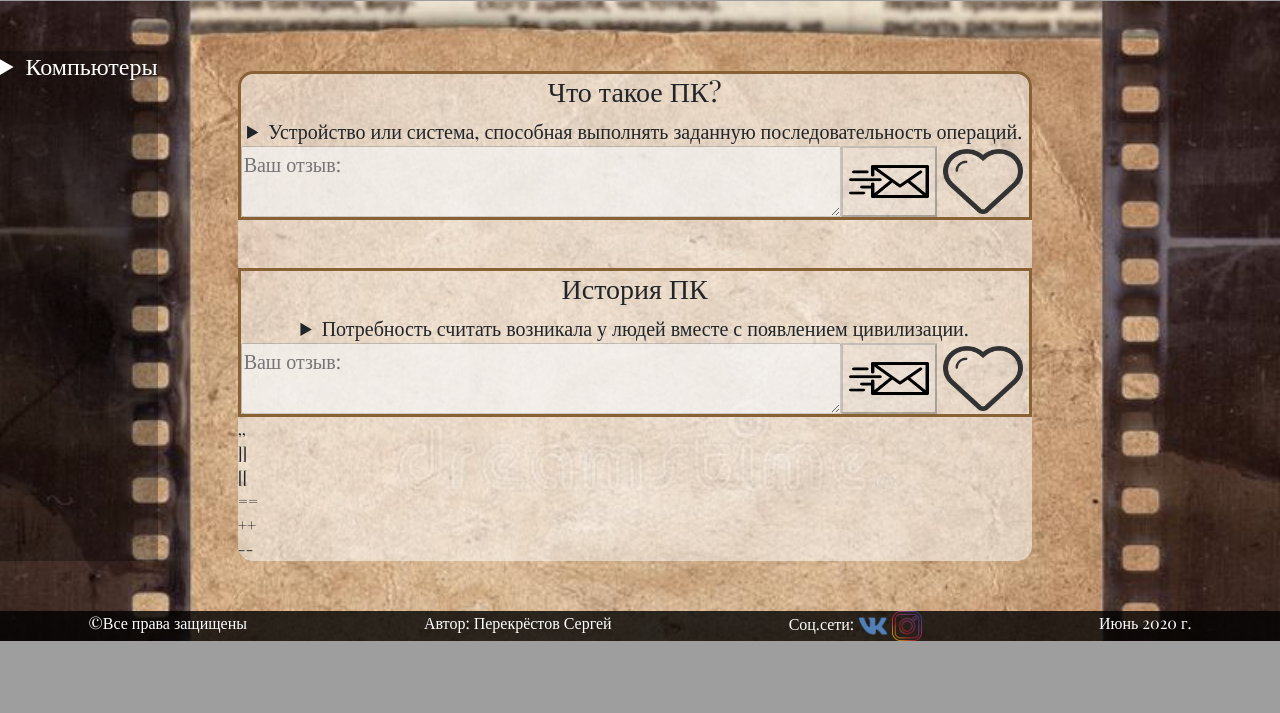
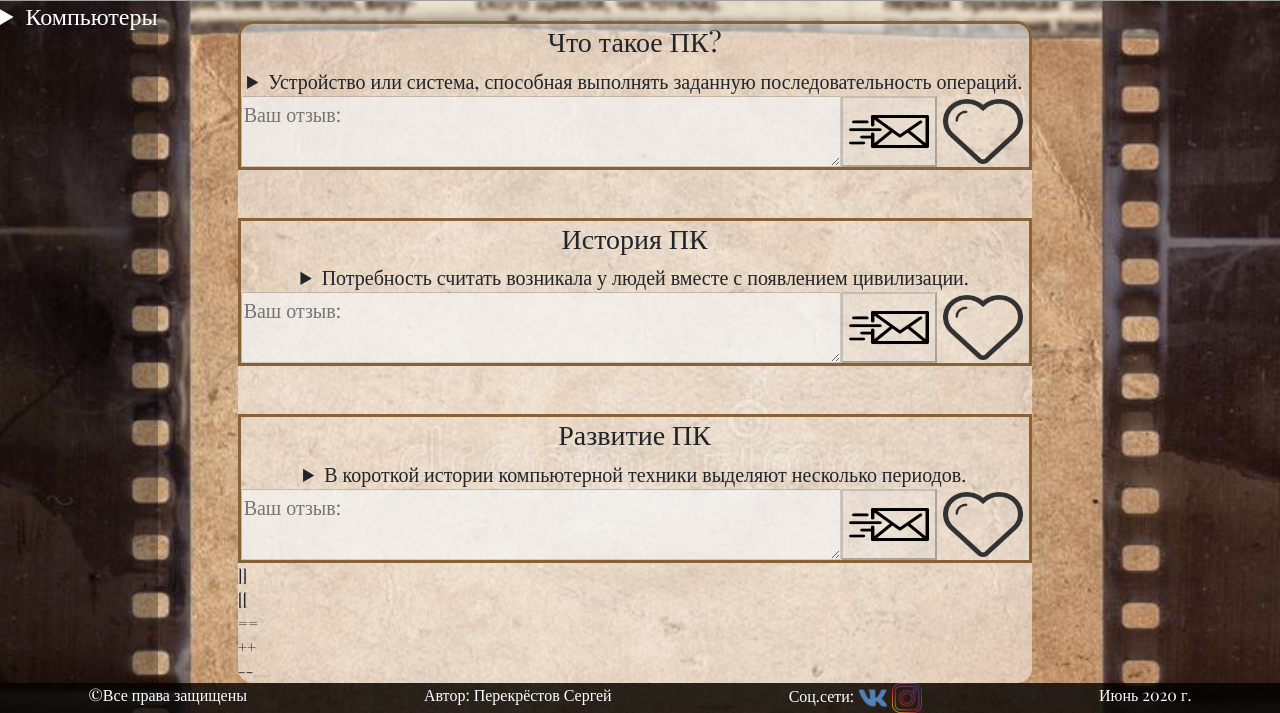
Before and after one commit to Sergey415/PC_History, a PHP site: page / in a window 1280 px wide. Shown: the part 159-872 px from the top of the page. Before the commit the page ends 800 px from the top, so only its background shows below. Run offline with PHP 8.4, Linux system fonts and the light colour scheme; some libraries are stand-ins or nearby versions; grey boxes are pictures that could not be loaded.

Commit message:
Работа над отзывами

```diff
--- a/Links/Portfolio/index.html
+++ b/Links/Portfolio/index.html
@@ -16,11 +16,11 @@
       <br>
     <div class = "container" id = "r">
         <div class = "row">
-            <div class = "col-md-9"><h1>Я,Перекрёстов Сергей Андреевич</h1>
+            <div class = "col-md-9"><h1>Я, Перекрёстов Сергей Андреевич</h1>
             <h3>На данный момент я прохожу курс web-разработки.</h3>
             <h3>Моего учителя зовут Виктор Дмитревич</h3>
             <h3>А также я прошёл начальный курс языка C++</h3>
-            <h3>Который мне преподовала и объясняла,Лада Андреевна</h3>
+            <h3>Который мне преподовала и объясняла, Лада Андреевна</h3>
             <br>
                 <a href = "https://www.ok.ru/profile/548191098690" class = "w" target="blank"><button class="btn btn-lg btn-warning">Одноклассники</button></a>
                 <a href = "https://vk.com/id450872412" class = "w" target="blank"><button class = "btn btn-warning btn-lg">Вконтакте</button></a>
--- a/Links/Portfolio/style/stylewitchPORTFOLIO.css
+++ b/Links/Portfolio/style/stylewitchPORTFOLIO.css
@@ -3,7 +3,8 @@
 }
 #r {
     border-radius: 20px;
-    background-color: rgba(91,192,222,0.8);
+    background-color: rgba(212, 116, 74, 0.4);
+    color: white;
 }
 #rt {
     background: #D8FFB3;
--- a/index.html
+++ b/index.html
@@ -11,7 +11,8 @@
   <link rel="shortcut icon" href="images/icon.png" type="image/x-icon">
   <meta name="description" content="Развитие компьютеров и их аксессуаров">
   <meta name="author" content="Перекрестов Сергей">
-  <meta name="keywords" content="Компьютерная техника, ПК, История ПК, Первый компьютер, Мышь, Первая компьютерная мышь, для чего нужна ОС">
+  <meta name="keywords"
+    content="Компьютерная техника, ПК, История ПК, Первый компьютер, Мышь, Первая компьютерная мышь, для чего нужна ОС">
   <!-- Bootstrap CSS -->
   <link rel="stylesheet" href="https://stackpath.bootstrapcdn.com/bootstrap/4.3.1/css/bootstrap.min.css"
     integrity="sha384-ggOyR0iXCbMQv3Xipma34MD+dH/1fQ784/j6cY/iJTQUOhcWr7x9JvoRxT2MZw1T" crossorigin="anonymous">
@@ -78,8 +79,10 @@
           </details>
           <div style="display: flex; flex-wrap: wrap;">
             <textarea name="comment" class="otzu" id="otz1" placeholder="Ваш отзыв:" disabled="disabled"></textarea>
-                <button id="but1"disabled="disabled" onclick="otzivi1()"><img src="images/button_submit.png" id="img1" ></button>
-                <button id="lik" disabled="disabled" onclick="like()"><img src="images/likeheartwhite.png" alt="" class="but" id="but2"></button>
+            <button id="but1" disabled="disabled" onclick="otzivi1()"><img src="images/button_submit.png"
+                id="img1"></button>
+            <button id="lik" disabled="disabled" onclick="like()"><img src="images/likeheartwhite.png" alt=""
+                class="but" id="but2"></button>
           </div>
         </div>
         <br>
@@ -90,16 +93,40 @@
           <details>
             <summary>Потребность считать возникала у людей вместе с появлением цивилизации.</summary>
             <p>Для этого издревле были изобретены инструменты.</p>
-            <p>Счётные палочки и абака, в ходе развития науки эволюционировавшие <br> в вычислительные устройства - персональные компьютеры.</p>
+            <p>Счётные палочки и абака, в ходе развития науки эволюционировавшие <br> в вычислительные устройства -
+              персональные компьютеры.</p>
             <img src="images/History_pc.jpg" id="komp_info2" alt="">
           </details>
           <div style="display: flex; flex-wrap: wrap;">
             <textarea name="comment" class="otzu" id="otz2" placeholder="Ваш отзыв:" disabled="disabled"></textarea>
-            <button id="but3"disabled="disabled" onclick="otzivi()"><img src="images/button_submit.png" id="img2" ></button>
-            <button id="lik2" disabled="disabled" onclick="like2()"><img src="images/likeheartwhite.png" alt="" class="but" id="but4"></button>
+            <button id="but3" disabled="disabled" onclick="otzivi()"><img src="images/button_submit.png"
+                id="img2"></button>
+            <button id="lik2" disabled="disabled" onclick="like2()"><img src="images/likeheartwhite.png" alt=""
+                class="but" id="but4"></button>
           </div>
         </div>
-        <div id="info3">,,</div>
+        <br><br>
+        <div id="info3" class="text-center">
+          <h3 class="text-center">Развитие ПК</h3>
+          <details>
+            <summary>В короткой истории компьютерной техники выделяют несколько периодов.</summary>
+            <p>Временное деление на периоды в определенной степени условно.</p>
+            <p>Так как когда еще выпускались компьютеры старого поколения, <br> новое поколение начинало набирать обороты.</p>
+            <img src="images/komp1_info3.jpg" id="komp_info3" alt="">
+            <p>Можно выделить общие тенденции развития компьютеров:</p>
+            <p>1.Увеличение количества элементов на единицу площади.</p>
+            <p>2.Уменьшение размеров.</p>
+            <p>3.Увеличение скорости работы.</p>
+            <p>4.Снижение стоимости.</p>
+            <p>5.Развитие программных средств, с одной стороны, и упрощение,<br> стандартизация аппаратных – с другой.</p>
+            <img src="images/komp2_info3.jpg" id="komp2_info3" alt="">
+          </details>
+          <div style="display: flex; flex-wrap: wrap;">
+            <textarea name="comment" class="otzu" id="otz3" placeholder="Ваш отзыв:" disabled="disabled"></textarea>
+            <button id="but5" disabled="disabled" onclick="otzivi3()"><img src="images/button_submit.png" id="img3"></button>
+            <button id="lik3" disabled="disabled" onclick="like3()"><img src="images/likeheartwhite.png" alt="" class="but" id="but6"></button>
+          </div>
+        </div>
         <div id="info4">]]</div>
         <div id="info5">[[</div>
         <div id="info6">==</div>
@@ -155,6 +182,16 @@
       but4.src = "images/likeheartwhite.png"
     }
   }
+  let likes3 = 1
+  function like3() {
+    likes3--
+    if (likes3 % 2 == 0) {
+      but6.src = "images/likeheartred.png"
+    }
+    if (likes3 % 2 != 0) {
+      but6.src = "images/likeheartwhite.png"
+    }
+  }
   function one(p) {
     p.style.display = "none"
   }
@@ -186,23 +223,34 @@
   async function otzivi() {
     let otzi = document.getElementById("otz2").value
     let l
-  if(but4.src=="images/likeheartred.png") {
+    if (but4.src == "images/likeheartred.png") {
       l = 1
     } else {
       l = 0
     }
-  let r = await fetch("http://BD/Otz.php?"+"otziv="+otzi+"&&id_user=3"+"&&was_like="+l)
+    let r = await fetch("http://BD/Otz.php?" + "otziv=" + otzi + "&&id_user=3" + "&&was_like=" + l)
     a = (await r.text())
   }
   async function otzivi1() {
     let otzi = document.getElementById("otz1").value
     let l
-  if(but2.src=="images/likeheartred.png") {
+    if (but2.src == "images/likeheartred.png") {
       l = 1
     } else {
       l = 0
     }
-  let r = await fetch("http://BD/Otz.php?"+"otziv="+otzi+"&&id_user=3"+"&&was_like="+l)
+    let r = await fetch("http://BD/Otz.php?" + "otziv=" + otzi + "&&id_user=3" + "&&was_like=" + l)
+    a = (await r.text())
+  }
+  async function otzivi3() {
+    let otzi = document.getElementById("otz3").value
+    let l
+    if (but6.src == "images/likeheartred.png") {
+      l = 1
+    } else {
+      l = 0
+    }
+    let r = await fetch("http://BD/Otz.php?" + "otziv=" + otzi + "&&id_user=3" + "&&was_like=" + l)
     a = (await r.text())
   }
   async function registr() {
@@ -210,32 +258,28 @@
     let familys = document.getElementById("family").value
     let logins = document.getElementById("logins").value
     let passwords = document.getElementById("passwords").value
-    let r = await fetch("http://BD/registration.php?"+"name="+names+"&&family="+familys+"&&login="+logins+"&&pass="+passwords)
+    let r = await fetch("http://BD/registration.php?" + "name=" + names + "&&family=" + familys + "&&login=" + logins + "&&pass=" + passwords)
     a = (await r.text())
-    if(a!="") {
+    if (logins != "" && passwords != "") {
       Swal.fire({
         title: "Успешно!",
         timer: 1500
       })
-
     } else {
       Swal.fire({
         icon: "error",
         title: "Произошла ошибка!"
       })
-        delete names
-    delete familys
-    delete logins
-    delete passwords
-    r = null
+      delete r
+      delete a
     }
   }
   async function aut() {
     let logins = document.getElementById("login").value
     let password = document.getElementById("pass").value
-  let r = await fetch("http://BD/autorization.php?login="+logins+"&&pass="+password)
+    let r = await fetch("http://BD/autorization.php?login=" + logins + "&&pass=" + password)
     a = (await r.text())
-  if(a=="null") {
+    if (a == "null") {
       notsuccess.style.display = "block"
       setTimeout(() => {
         notsuccess.style.display = "none"
@@ -255,6 +299,9 @@
       otz1.removeAttribute("disabled")
       lik2.removeAttribute("disabled")
       otz2.removeAttribute("disabled")
+      lik3.removeAttribute("disabled")
+      otz3.removeAttribute("disabled")
+      but5.removeAttribute("disabled")
     }
   }
   async function Exit() {
@@ -267,6 +314,10 @@
     block_user.style.display = "none"
     forma.style.display = "flex"
     otz2.setAttribute("disabled", "disabled")
+    but5.setAttribute("disabled", "disabled")
+    otz3.setAttribute("disabled", "disabled")
+    lik3.setAttribute("disabled", "disabled")
   }
 </script>
+
 </html>
--- a/styles/style.css
+++ b/styles/style.css
@@ -218,7 +218,11 @@
      border-top-left-radius: 15px;
      font-size: 20px;
  }
-#img1,#img2 {
+ #info3{
+     border: 3px solid rgb(136, 97, 52);
+     font-size: 20px;
+ }
+#img1,#img2,#img3 {
     width: 80px;
     height: 65px;
 }
@@ -267,7 +271,7 @@
         flex-direction: column-reverse;
     }
 }
-details[open] p,#komp_info1,#komp_info2 {
+details[open] p,#komp_info1,#komp_info2,#komp_info3,#komp2_info3{
     animation: spoiler 2s;
   }
   @keyframes spoiler {
@@ -285,12 +289,12 @@
         display: none;
     }
 }
-#komp_info1, #komp_info2{
+#komp_info1, #komp_info2,#komp_info3,#komp2_info3{
     width:300px;
     height: auto;
 }
 @media(max-width:320px) {
-    #komp_info1,#komp_info2{
+    #komp_info1,#komp_info2,#komp_info3,#komp2_info3{
         display:none
     }
 }
@@ -333,7 +337,7 @@
         text-align: center;
         width: 50%;
         }
-#lik,#lik2 {
+#lik,#lik2,#lik3 {
     outline: none;
     background-color: rgba(255,255,255,0.1);
     border: none;
```
Also changed, not shown: images/komp1_info3.jpg (added), images/komp2_info3.jpg (added). Lines whose indentation alone changed are shown as unchanged.
